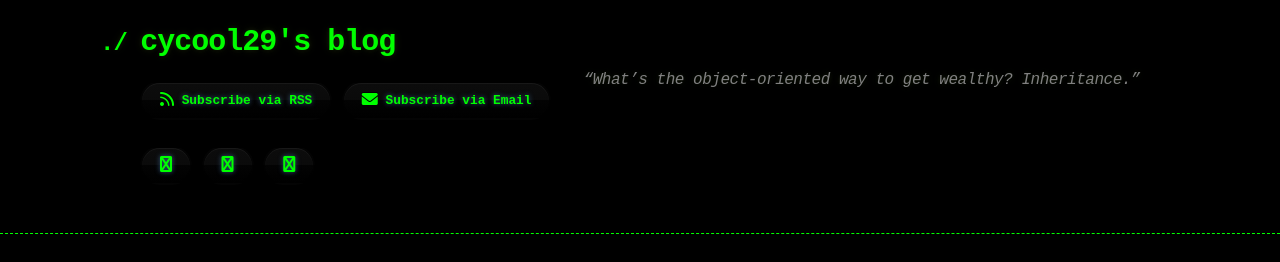
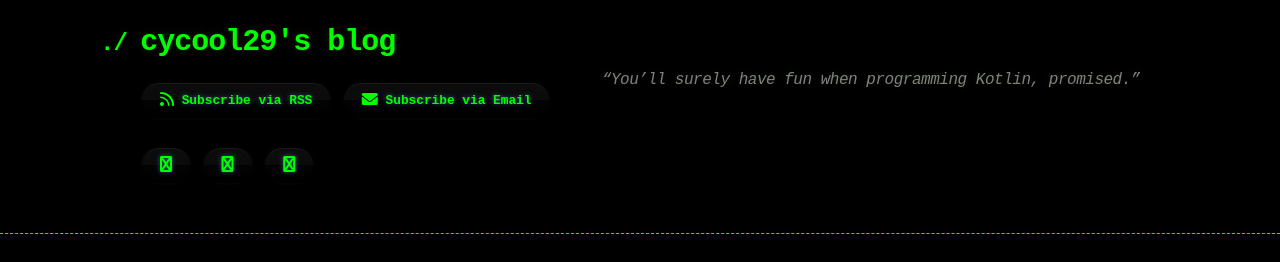
Before and after one commit to cycool29/cycool29.github.io, a Jekyll site: the page built from index.md, in a window 1280 px wide and 900 px high. Shown: the top 262 px of the window. Built offline with Jekyll 4.4.1, drawn with Linux system fonts in a browser that asks for light colours; a style sheet for code colours, icons or effects is not loaded.

Commit message:
Update quotes

```diff
--- a/_config.yml
+++ b/_config.yml
@@ -1,5 +1,5 @@
 title: cycool29's blog
-description: "“What’s the object-oriented way to get wealthy? Inheritance.” "
+description: "“You’ll surely have fun when programming Kotlin, promised.” "
 bio: A high school student. Intermediate in Python, Git, Bash. Learning JavaScript. He/Him. "
 author: cycool29
 url: https://cycool29.github.io
```
